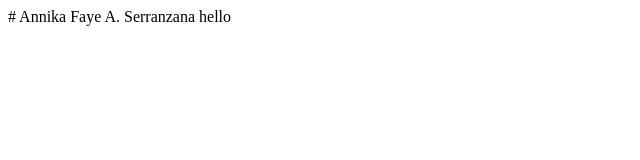
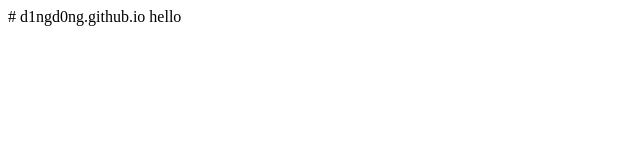
Before and after one commit to yks10a/d1ngd0ng.github.io, a plain HTML site: page index.html in a window 1280 px wide. Shown: the full height of the page, 0-640 px from the left. Drawn offline with Linux system fonts and the light colour scheme.

Commit message:
Update index.html

```diff
--- a/index.html
+++ b/index.html
@@ -1,7 +1,7 @@
 <html>
   <title>Aca</title>
   <body>
-    # Annika Faye A. Serranzana
+    # d1ngd0ng.github.io
   <p1>hello</p1>
   </body>
 </html>
```
